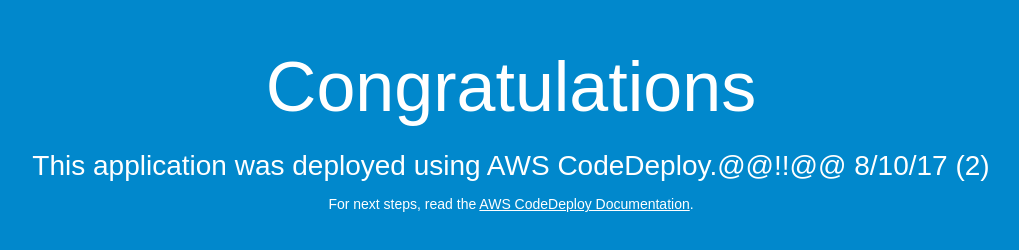
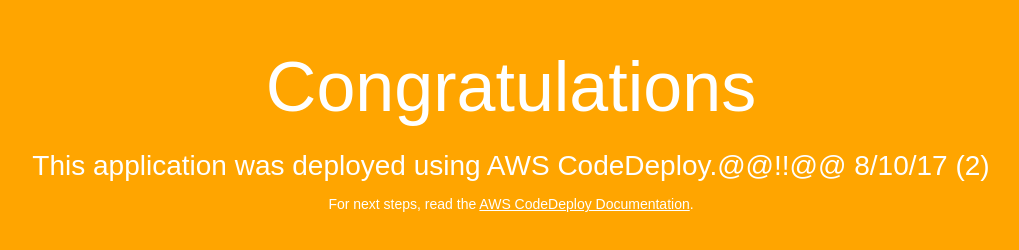
Before and after one commit to jenkinstix/jenkinsTest, a plain HTML site: page index.html in a window 1280 px wide. Shown: the whole page, without its empty margins (129-1148 px from the left). Drawn offline with Linux system fonts and the light colour scheme.

Commit message:
change bg orange

```diff
--- a/index.html
+++ b/index.html
@@ -6,7 +6,7 @@
   <style>
     body {
       color: #ffffff;
-      background-color: #0188cc;
+      background-color: orange;
       font-family: Arial, sans-serif;
       font-size: 14px;
     }
```
